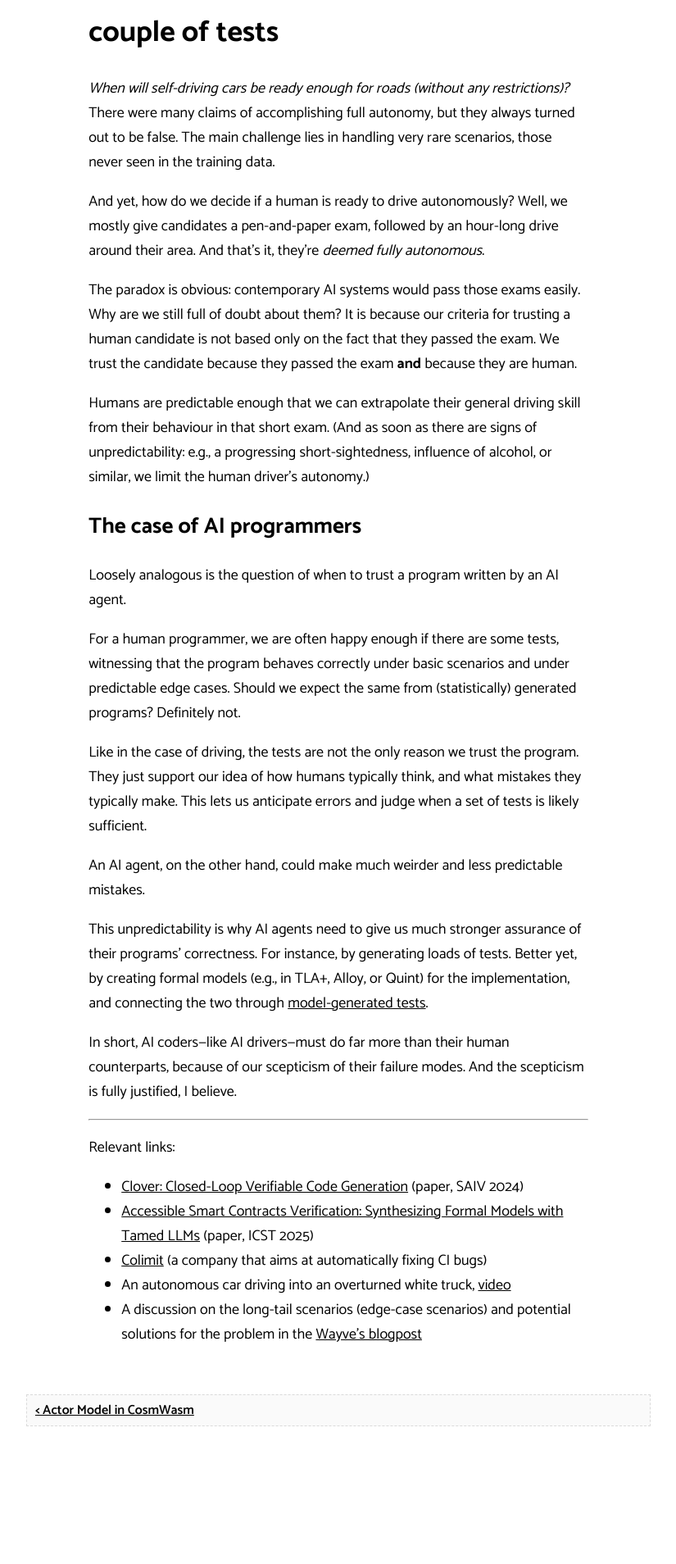
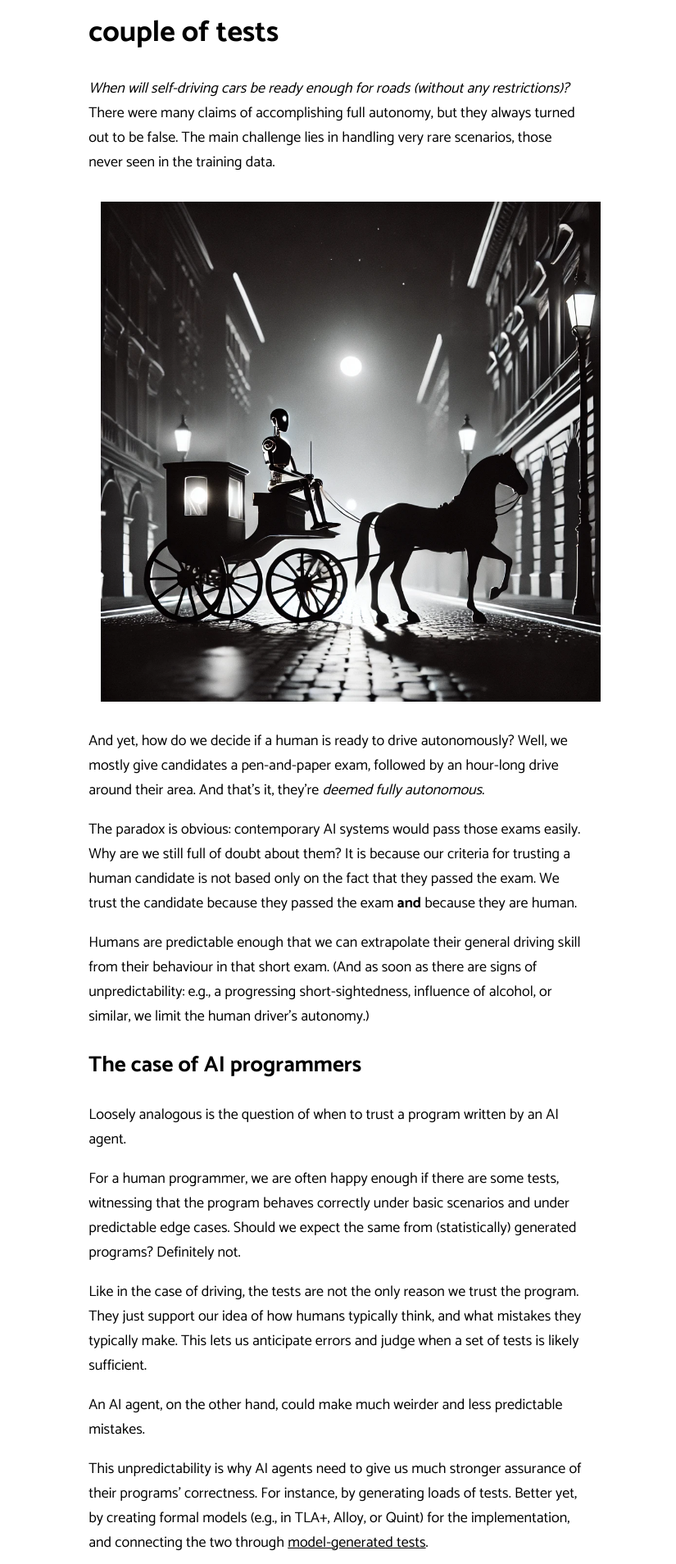
Before and after one commit to ivan-gavran/ivan-gavran.github.io, a Jekyll site: the page built from _posts/2025-03-01-0_robots-road-test.markdown, in a window 1280 px wide. Shown: the part 352-2260 px from the top of the page at 82% size, without its empty margins (227-1052 px from the left). Built offline with Jekyll 4.4.1, drawn with Linux system fonts in a browser that asks for light colours; before the commit the page ends 2102 px from its top, so only the background shows below that.

Commit message:
added fiaker illustration

```diff
--- a/_posts/2025-03-01-0_robots-road-test.markdown
+++ b/_posts/2025-03-01-0_robots-road-test.markdown
@@ -10,6 +10,14 @@ mathjax: true
 *When will self-driving cars be ready enough for roads (without any restrictions)?*
 There were many claims of accomplishing full autonomy, but they always turned out to be false.
 The main challenge lies in handling very rare scenarios, those never seen in the training data.
+
+
+<figure style="width:100%">
+  <img
+  class="centered"
+  src="{{ site.url }}/assets/posts/road_test/robotDrivingAFiaker.webp"
+  />
+</figure>
 
 And yet, how do we decide if a human is ready to drive autonomously?
 Well, we mostly give candidates a pen-and-paper exam, followed by an hour-long drive around their area.
```
Also changed, not shown: assets/posts/road_test/robotDrivingAFiaker.webp (added).
